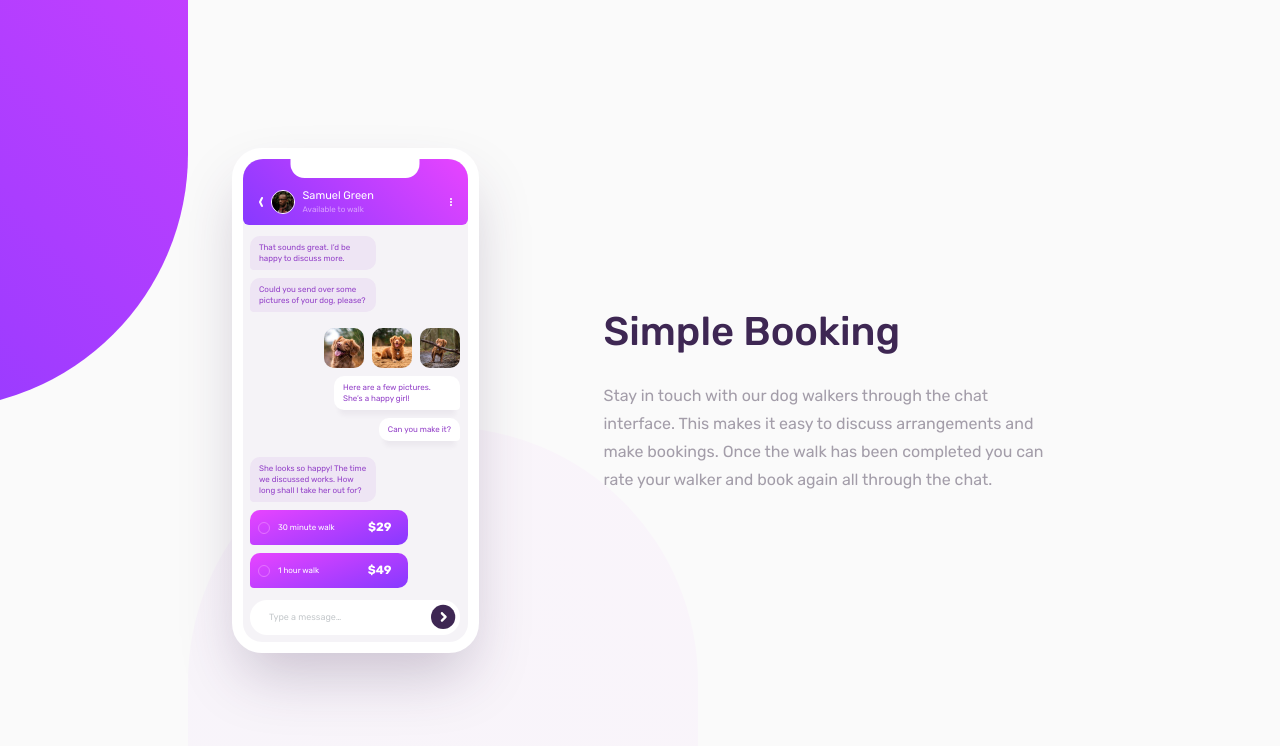
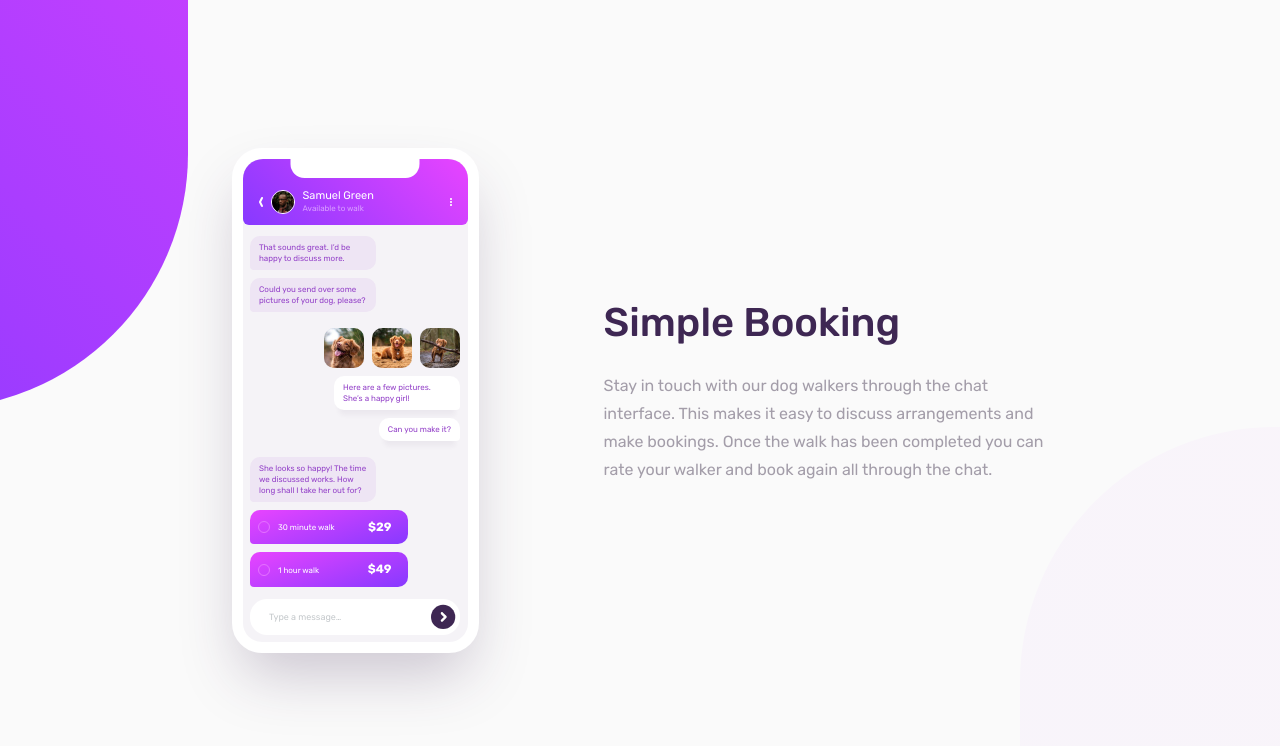
Before and after one commit to julia-retuerta/24-06-18-chat-app-css-illustration, a website built with Vite: page src/index.html in a window 1280 px wide. Shown: the top 746 px of the page. Built offline with nearby package versions, Linux system fonts and the light colour scheme; some packages are replaced by stand-ins of ours.

Commit message:
clase-20-junio

```diff
--- a/src/scss/blocks/booking.scss
+++ b/src/scss/blocks/booking.scss
@@ -2,13 +2,11 @@
 
 .booking {
   position: relative;
-  top: 130px;
   width: 311px;
   text-align: center;
   margin-inline: auto;
 
   @include responsive(laptop) {
-    top: 309px;
     width: 445px;
     text-align: left;
     margin: 0;
--- a/src/scss/blocks/main.scss
+++ b/src/scss/blocks/main.scss
@@ -2,6 +2,13 @@
 @use '../mixins/responsive.scss' as *;
 
 .main {
+  display: flex;
+  flex-direction: column;
+  justify-content: center;
+  position: relative;
+  min-height: 100vh;
+  overflow: hidden;
+  align-items: center;
   &::after,
   &::before {
     @include pseudo(510px, 1018px) {
@@ -14,14 +21,19 @@
   }
 
   &::before {
-    left: 188px;
+    left: calc(100% - 260px);
     top: 427px;
     opacity: 0.03;
   }
 
   @include responsive(laptop) {
-    display: flex;
-    justify-content: center;
+    flex-direction: row;
     gap: 125px;
   }
 }
+
+/* Para dejar alineado un elemento de fondo siempre a la derecha: */
+
+/* left: calc(100% - 260px); */
+
+/* Es decir, restar la mitad del tamaño del elemento al left: 100%. */
--- a/src/scss/blocks/mobile.scss
+++ b/src/scss/blocks/mobile.scss
@@ -4,17 +4,17 @@
 @use '../mixins/responsive.scss' as *;
 
 .mobile {
-  position: relative;
-  top: 64px;
   width: 247px;
   height: 505px;
   margin-inline: auto;
+  margin-bottom: 64px;
   border: 11px solid var(--white);
   border-radius: 1.875rem;
   background-color: var(--mobile-background);
   box-shadow: 0 1.875rem 3.75rem -0.625rem rgba(62, 39, 83, 0.25);
 
   &__header {
+    position: relative;
     display: flex;
     align-items: center;
     gap: 0.5rem;
```
